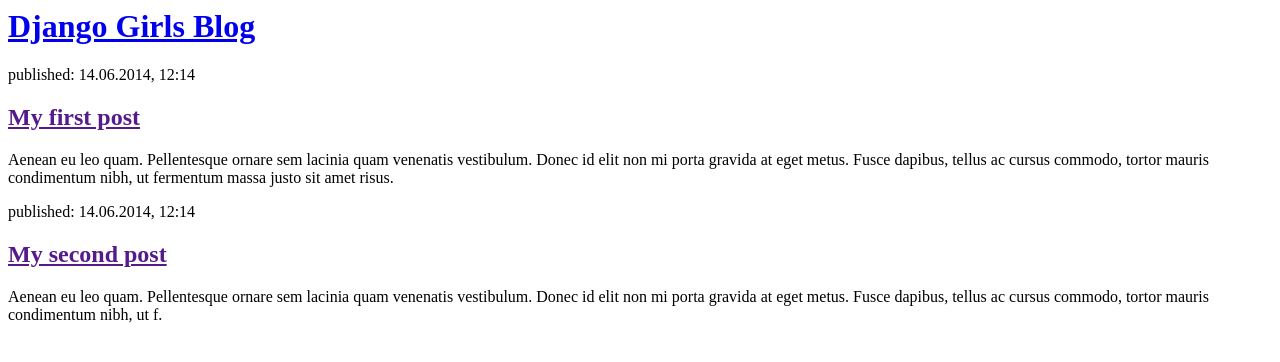
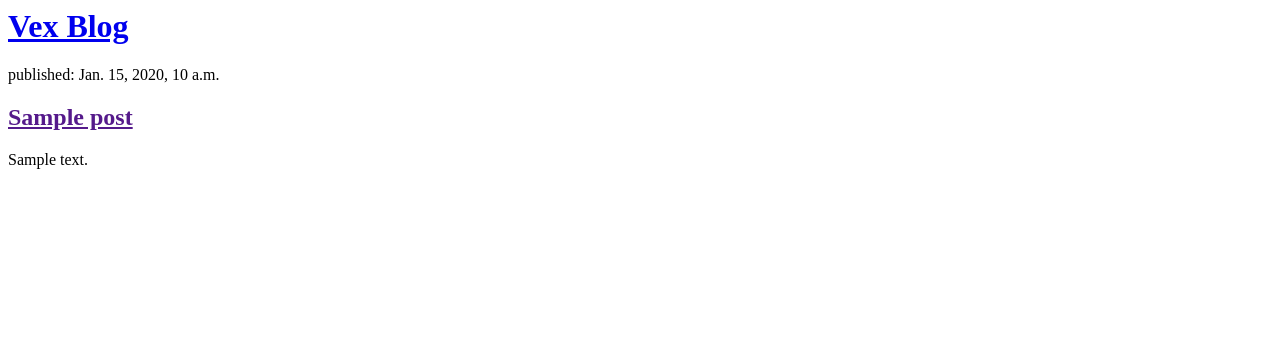
Before and after one commit to ramjeechandran/Vex, a Django app: template blog/templates/blog/post_list.html in a window 1280 px wide. Shown: the top 362 px of the page. Run offline with Django 3.2, Linux system fonts and the light colour scheme; the template is opened without the code that fills it: values that come from a table or form of the project are taken from there, others are empty; tables that the repository leaves empty hold one stand-in row (values such as "Sample post").

Commit message:
new posts

```diff
--- a/blog/templates/blog/post_list.html
+++ b/blog/templates/blog/post_list.html
@@ -1,13 +1,23 @@
 <html>
     <head>
-        <title>Django Girls blog</title>
+        <title>Vex blog</title>
     </head>
-    <body>
+
+<body>
         <div>
-            <h1><a href="/">Django Girls Blog</a></h1>
+            <h1><a href="/">Vex Blog</a></h1>
         </div>
 
-        <div>
+        {% for post in posts %}
+    <div>
+        <p>published: {{ post.published_date }}</p>
+        <h2><a href="">{{ post.title }}</a></h2>
+        <p>{{ post.text|linebreaksbr }}</p>
+    </div>
+        {% endfor %}
+
+
+        <!-- <div>
             <p>published: 14.06.2014, 12:14</p>
             <h2><a href="">My first post</a></h2>
             <p>Aenean eu leo quam. Pellentesque ornare sem lacinia quam venenatis vestibulum. Donec id elit non mi porta gravida at eget metus. Fusce dapibus, tellus ac cursus commodo, tortor mauris condimentum nibh, ut fermentum massa justo sit amet risus.</p>
@@ -17,6 +27,9 @@
             <p>published: 14.06.2014, 12:14</p>
             <h2><a href="">My second post</a></h2>
             <p>Aenean eu leo quam. Pellentesque ornare sem lacinia quam venenatis vestibulum. Donec id elit non mi porta gravida at eget metus. Fusce dapibus, tellus ac cursus commodo, tortor mauris condimentum nibh, ut f.</p>
-        </div>
+        </div> -->
+
+
+
     </body>
 </html>
```
Also changed, not shown: blog/views.py (+4 -3 lines).
